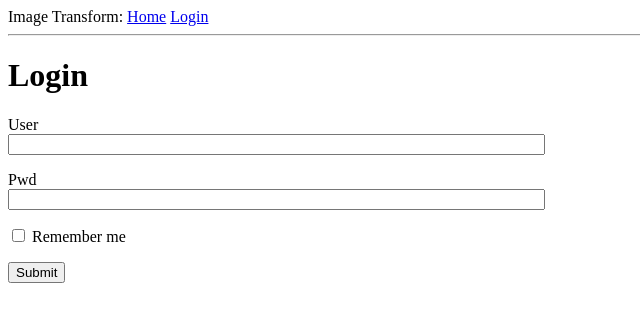
After one commit to andrewmbrown/ece1779-A1, a Flask app: template app/templates/login.html in a window 1280 px wide. The commit adds this page. Shown: the top 322 px of the page, without its empty margins (0-640 px from the left). Run offline with Flask 2, Linux system fonts and the light colour scheme; the template is opened without the code that fills it: most values are stand-ins (such as "Sample title", 1, 10 or a date in 2020); form fields are guessed from the names that the template uses; parts of the project's set-up code (start-up, migrations or seed data) failed here and were passed over.

Commit message:
adding login

```diff
--- a/app/routes.py
+++ b/app/routes.py
@@ -1,8 +1,18 @@
 from flask import render_template
 from app import app
+from app.forms import LoginForm
 
+'''
 # NOTE: This is all placeholder code, it will be changed
 @app.route('/')  # decorator, modifies the function that follows it
+'''
+
+@app.route('/')
+@app.route('/login')
+def login():
+    form = LoginForm()
+    return render_template('login.html', title='Login', form=form)
+
 @app.route('/index')  # use as register fxn as callbacks for certain events
 def index():
     user = {'username': 'Andrew'}
--- a/app/templates/base.html
+++ b/app/templates/base.html
@@ -8,7 +8,10 @@
       {% endif %}
     </head>
     <body>
-        <div>Image Transform: <a href="/index">Home</a></div>
+        <div>Image Transform:
+          <a href="/index">Home</a>
+          <a href="/login">Login</a>
+        </div>
         <hr>
         {% block content %}{% endblock %}
     </body>
--- /dev/null
+++ b/app/templates/login.html
@@ -0,0 +1,23 @@
+{% extends "base.html" %}
+
+{% block content %}
+    <h1>Login</h1>
+    <form action="" method="post" novalidate> <!-- empty action uses this URL, sends POST, lets flask validate -->
+        {{ form.hidden_tag() }} <!-- protect against CSRF -->
+        <p>
+            {{ form.user.label }}<br> <!-- field name -->
+            {{ form.user(size=64) }} <!-- field -->
+        </p>
+        <p>
+            {{ form.pwd.label }}<br>
+            {{ form.pwd(size=64) }}
+        </p>
+        <p>
+            {{ form.remember_me() }}
+            {{ form.remember_me.label }}
+        </p>
+        <p>
+            {{ form.submit() }}
+        </p>
+    </form>
+{% endblock %}
```
